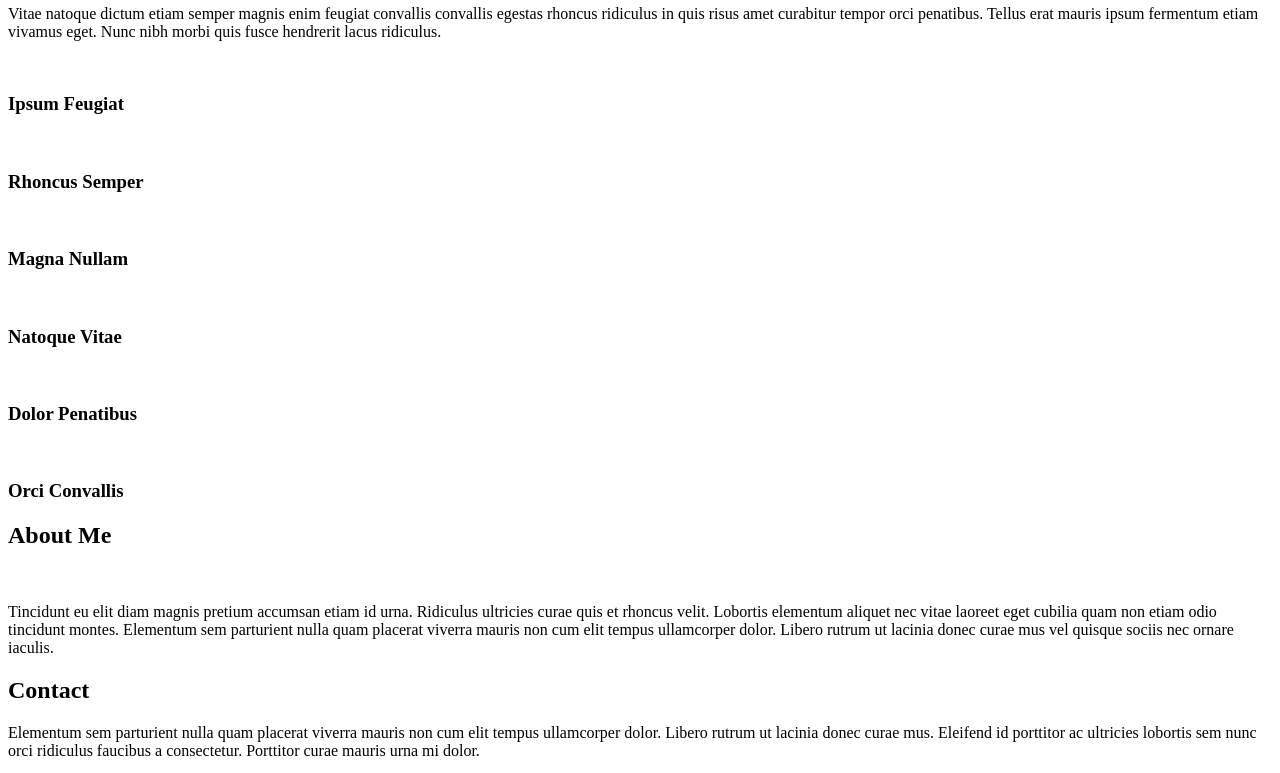
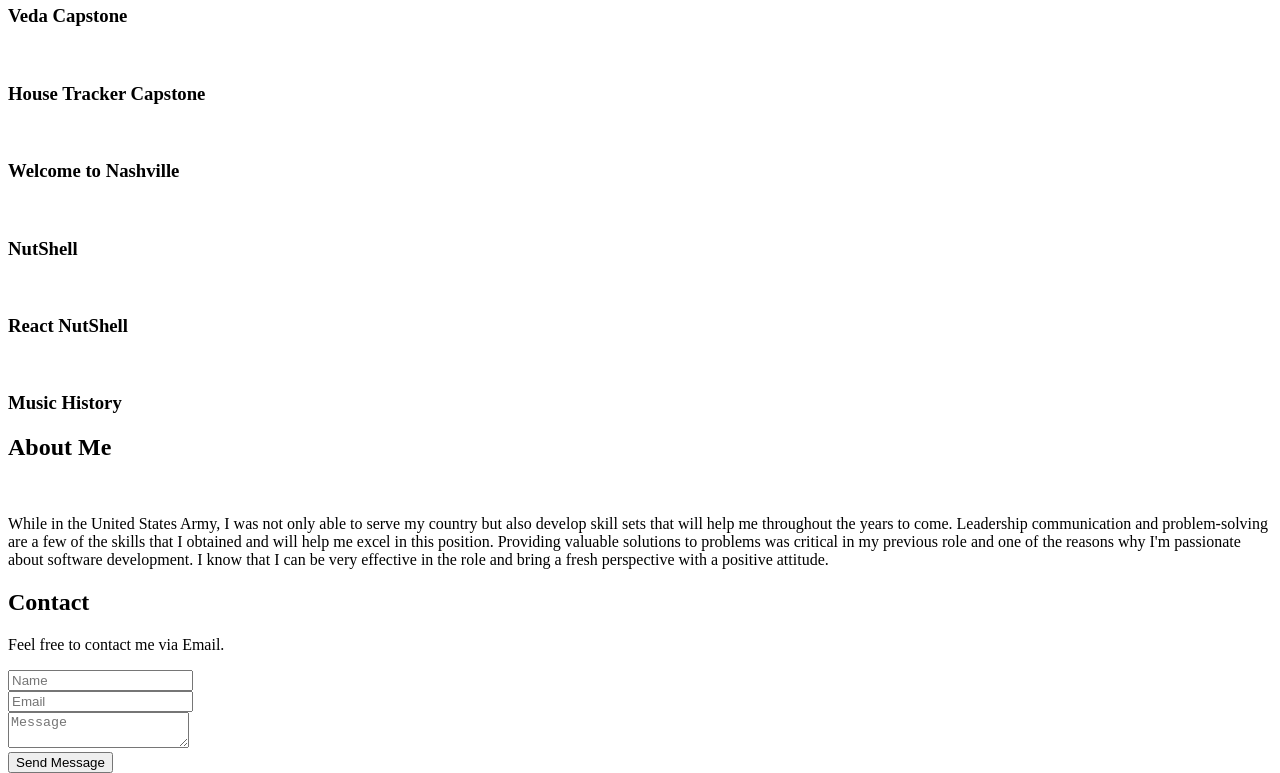
Before and after one commit to josephwalker504/josephwalker.github.io, a plain HTML site: page index.html in a window 1280 px wide. Shown: the part 483-1256 px from the top of the page. Drawn offline with Linux system fonts and the light colour scheme; files whose address does not match are found by name.

Commit message:
updated text on website

```diff
--- a/index.html
+++ b/index.html
@@ -36,10 +36,8 @@
 
 					<!-- Social Icons -->
 						<ul class="icons">
-							<li><a href="#" class="icon brands fa-twitter"><span class="label">Twitter</span></a></li>
-							<li><a href="#" class="icon brands fa-facebook-f"><span class="label">Facebook</span></a></li>
+							<li><a href="#" class="icon brands fa-linkedin"><span class="label">LinkedIn</span></a></li>
 							<li><a href="#" class="icon brands fa-github"><span class="label">Github</span></a></li>
-							<li><a href="#" class="icon brands fa-dribbble"><span class="label">Dribbble</span></a></li>
 							<li><a href="#" class="icon solid fa-envelope"><span class="label">Email</span></a></li>
 						</ul>
 
@@ -56,12 +54,11 @@
 
 							<header>
 								<h2 class="alt">Hi, I'm <strong>Joseph</strong>.</h2>
-								<p>Ligula scelerisque justo sem accumsan diam quis<br />
-								vitae natoque dictum sollicitudin elementum.</p>
+								<p>A Software Engineer located in Nashville<br />
+								A recent graduate from Nashville Software School.</p>
 							</header>
 
 							<footer>
-								<a href="#portfolio" class="button scrolly">Magna Aliquam</a>
 							</footer>
 
 						</div>
@@ -75,23 +72,20 @@
 								<h2>Portfolio</h2>
 							</header>
 
-							<p>Vitae natoque dictum etiam semper magnis enim feugiat convallis convallis
-							egestas rhoncus ridiculus in quis risus amet curabitur tempor orci penatibus.
-							Tellus erat mauris ipsum fermentum etiam vivamus eget. Nunc nibh morbi quis
-							fusce hendrerit lacus ridiculus.</p>
+							<p>Here are a few group and personal projects I have worked on.</p>
 
 							<div class="row">
 								<div class="col-4 col-12-mobile">
 									<article class="item">
 										<a href="#" class="image fit"><img src="images/pic02.jpg" alt="" /></a>
 										<header>
-											<h3>Ipsum Feugiat</h3>
+											<h3>Veda Capstone</h3>
 										</header>
 									</article>
 									<article class="item">
 										<a href="#" class="image fit"><img src="images/pic03.jpg" alt="" /></a>
 										<header>
-											<h3>Rhoncus Semper</h3>
+											<h3>House Tracker Capstone</h3>
 										</header>
 									</article>
 								</div>
@@ -99,13 +93,13 @@
 									<article class="item">
 										<a href="#" class="image fit"><img src="images/pic04.jpg" alt="" /></a>
 										<header>
-											<h3>Magna Nullam</h3>
+											<h3>Welcome to Nashville</h3>
 										</header>
 									</article>
 									<article class="item">
 										<a href="#" class="image fit"><img src="images/pic05.jpg" alt="" /></a>
 										<header>
-											<h3>Natoque Vitae</h3>
+											<h3>NutShell</h3>
 										</header>
 									</article>
 								</div>
@@ -113,13 +107,13 @@
 									<article class="item">
 										<a href="#" class="image fit"><img src="images/pic06.jpg" alt="" /></a>
 										<header>
-											<h3>Dolor Penatibus</h3>
+											<h3>React NutShell</h3>
 										</header>
 									</article>
 									<article class="item">
 										<a href="#" class="image fit"><img src="images/pic07.jpg" alt="" /></a>
 										<header>
-											<h3>Orci Convallis</h3>
+											<h3>Music History</h3>
 										</header>
 									</article>
 								</div>
@@ -138,12 +132,14 @@
 
 							<a href="#" class="image featured"><img src="images/pic08.jpg" alt="" /></a>
 
-							<p>Tincidunt eu elit diam magnis pretium accumsan etiam id urna. Ridiculus
-							ultricies curae quis et rhoncus velit. Lobortis elementum aliquet nec vitae
-							laoreet eget cubilia quam non etiam odio tincidunt montes. Elementum sem
-							parturient nulla quam placerat viverra mauris non cum elit tempus ullamcorper
-							dolor. Libero rutrum ut lacinia donec curae mus vel quisque sociis nec
-							ornare iaculis.</p>
+							<p>While in the United States Army, I was not only able
+                            to serve my country but also develop skill sets that will
+                            help me throughout the years to come. Leadership communication
+                            and problem-solving are a few of the skills that I obtained
+                            and will help me excel in this position. Providing valuable solutions
+                            to problems was critical in my previous role and one of the reasons why I'm
+                            passionate about software development. I know that I can be very effective in
+                            the role and bring a fresh perspective with a positive attitude.  </p>
 
 						</div>
 					</section>
@@ -156,10 +152,7 @@
 								<h2>Contact</h2>
 							</header>
 
-							<p>Elementum sem parturient nulla quam placerat viverra
-							mauris non cum elit tempus ullamcorper dolor. Libero rutrum ut lacinia
-							donec curae mus. Eleifend id porttitor ac ultricies lobortis sem nunc
-							orci ridiculus faucibus a consectetur. Porttitor curae mauris urna mi dolor.</p>
+							<p>Feel free to contact me via Email.</p>
 
 							<form method="post" action="#">
 								<div class="row">
```
